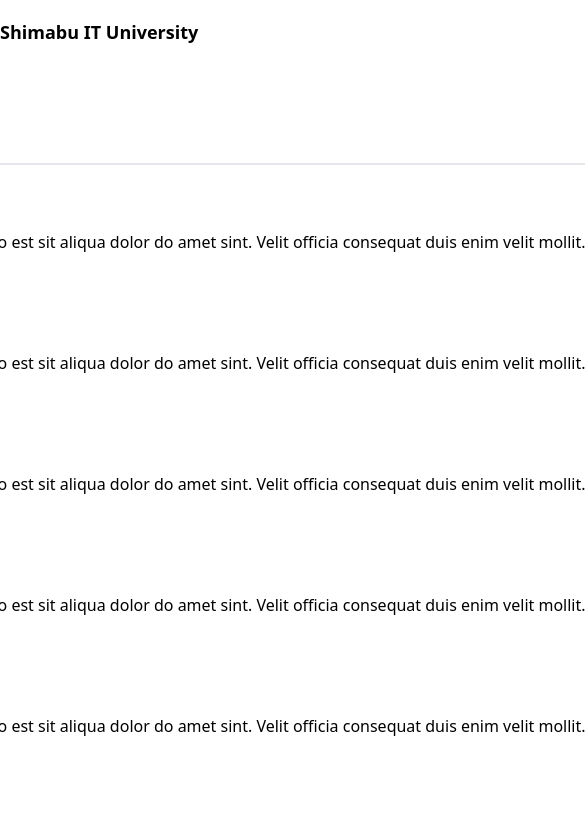
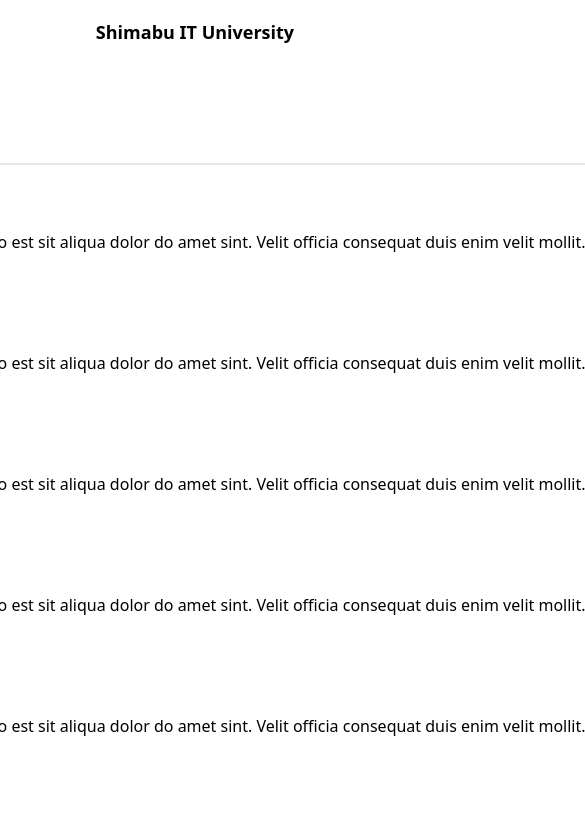
Before and after one commit to Miz-dev/portfolio-dev, a Next.js app: page /blog in a window 390 px wide. Shown: the top 839 px of the page, 585 px wide, since content can reach past the window. Built offline with nearby package versions, Linux system fonts and the light colour scheme.

Commit message:
💄 レスポンシブ対応

```diff
--- a/src/layout/AppLayout/Header.tsx
+++ b/src/layout/AppLayout/Header.tsx
@@ -11,7 +11,7 @@ const NAV_ITEMS = [
 
 export const Header = () => {
 	return (
-		<header className="mx-auto flex h-16 w-[992px] items-center justify-between">
+		<header className="mx-auto flex h-16 w-full max-w-[992px] items-center justify-center md:justify-between">
 			<div>
 				<Link href="/">
 					<a>
@@ -21,7 +21,7 @@ export const Header = () => {
 					</a>
 				</Link>
 			</div>
-			<nav className="flex items-center font-sans font-bold">
+			<nav className="hidden items-center font-sans font-bold md:flex">
 				{NAV_ITEMS.map((item) => {
 					return (
 						<Link key={item.href} href={item.href}>
```
